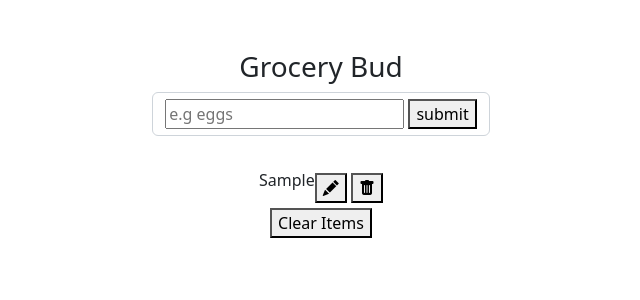
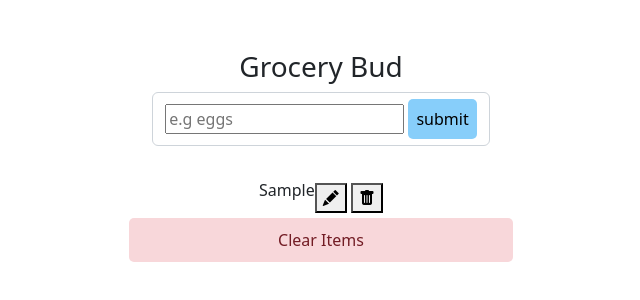
Before and after one commit to Carol254/groceryBudList, a plain HTML site: page index.html in a window 1280 px wide. Both pictures are taken after typing "Sample" into the empty fields and a click on the button "Submit". Shown: the whole page, without its empty margins (319-959 px from the left). Drawn offline with nearby package versions, Linux system fonts and the light colour scheme.

Commit message:
smart moves

```diff
--- a/index.html
+++ b/index.html
@@ -24,7 +24,7 @@
             <div class="grocery-list">
 
             </div>
-            <button type="button" class="clear-btn btn-info">Clear Items</button>
+            <button type="button" class="clear-btn">Clear Items</button>
         </div>
 
     </section>
--- a/styles.css
+++ b/styles.css
@@ -19,7 +19,7 @@
 .show-container {
     visibility: visible;
 }
-.alert-danger {
+.alert-danger{
     color: #721c24;
     background-color: #f8d7da;
 }
@@ -27,3 +27,21 @@
     color: #155724;
     background-color: #d4edda;
 }
+.clear-btn{
+    color: #721c24;
+    background-color: #f8d7da;
+    border: none;
+    outline: none;
+    border-radius: 5px;
+    width: 30%;
+    padding: 10px;
+}
+.submit-btn{
+    background-color: lightskyblue;
+    color: black;
+    border: none;
+    outline: none;
+    border-radius: 5px;
+    padding: 8px;
+
+}
```
